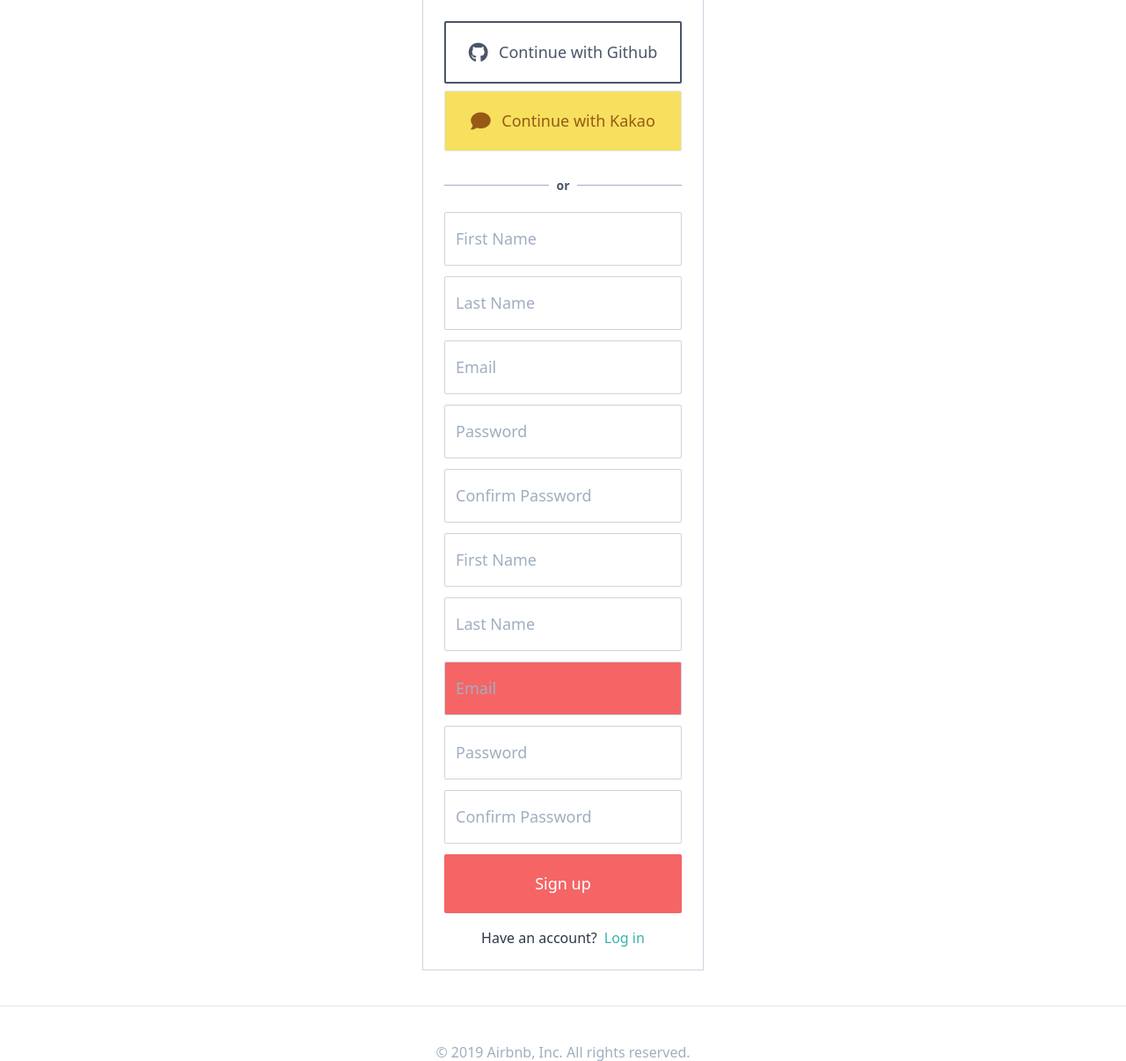
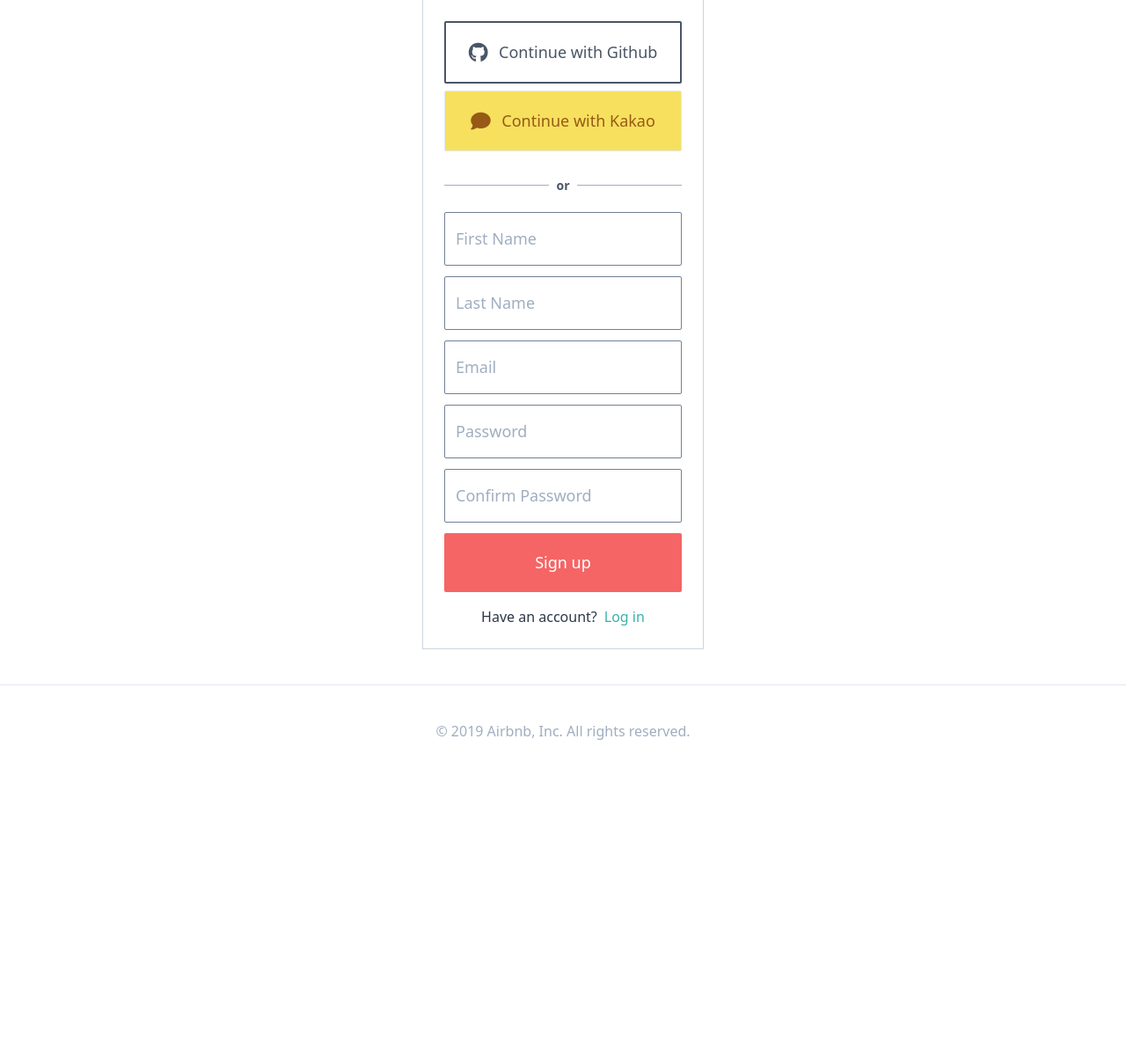
Before and after one commit to haeinjo/airbnb-clone, a Django app: page /users/singup/ in a window 1280 px wide. Shown: the part 97-1303 px from the top of the page at 88% size. After the commit the page ends 938 px from the top, so only its background shows below. Run offline with Django 3.2, Linux system fonts and the light colour scheme; some libraries are stand-ins or nearby versions.

Commit message:
20.11 Forms Shortcut

```diff
--- a/assets/scss/styles.scss
+++ b/assets/scss/styles.scss
@@ -20,7 +20,7 @@
 }
 
 input {
-    @apply text-left px-3 border border-gray-400 rounded-sm py-4 font-medium text-lg font-light w-full;
+    @apply text-left px-3 border border-gray-600 rounded-sm py-4 font-medium text-lg font-light w-full;
     &:focus {
         @apply outline-none border-teal-500;
     }
@@ -31,7 +31,10 @@ form {
         @apply mb-3;
         &.has_error {
             input {
-                @apply bg-red-500;
+                @apply bg-red-200 border-gray-400;
+                &:focus {
+                    @apply border-gray-600;
+                }
             }
         }
     }
--- /dev/null
+++ b/templates/partials/form_input.html
@@ -0,0 +1,8 @@
+<div class="input {% if field.errors %}has_error{% endif %}">
+    {{field}}
+    {% if field.errors %}
+    {% for error in field.errors %}
+    <span class="text-red-700 text-sm font-medium">{{error}}</span>
+    {% endfor %}
+    {% endif %}
+</div>
--- a/templates/users/signup.html
+++ b/templates/users/signup.html
@@ -11,61 +11,13 @@ Sign Up
 {% block content %}
 <div class="lg:w-5/12 md:w-1/2 xl:w-1/4 container mx-auto my-10 flex flex-col items-center border p-6 border-gray-400">
     {% include 'partials/social_login.html' %}
-    <form method="POST" action="{% url 'users:signup' %}">
+    <form method="POST" action="{% url 'users:signup' %}" class="w-full">
         {% csrf_token %}
 
         {% for field in form %}
-        <div class="input">
-            {{field}}
-            {% if field.errors %}
-            {% for error in field.errors %}
-            <span class="text-red-700 text-sm font-medium">{error}}</span>
-            {% endfor %}
-            {% endif %}
-        </div>
+        {% include 'partials/form_input.html' with field=field %}
         {% endfor %}
 
-        <div class="input">
-            {{form.first_name}}
-            {% if form.first_name.errors %}
-            {% for error in form.first_name.errors %}
-            <span class="text-red-700 text-sm font-medium">{error}}</span>
-            {% endfor %}
-            {% endif %}
-        </div>
-        <div class="input">
-            {{form.last_name}}
-            {% if form.last_name.errors %}
-            {% for error in form.last_name.errors %}
-            <span class="text-red-700 text-sm font-medium">{{error}}</span>
-            {% endfor %}
-            {% endif %}
-        </div>
-
-        <div class="input has_error">
-            {{form.email}}
-            {% if form.email.errors %}
-            {% for error in form.email.errors %}
-            <span class="text-red-700 font-medium text-sm ">{{error}}</span>
-            {% endfor %}
-            {% endif %}
-        </div>
-        <div class="input">
-            {{form.password}}
-            {% if form.password.errors %}
-            {% for error in form.password.errors %}
-            <span class="text-red-700 font-medium text-sm ">{{error}}</span>
-            {% endfor %}
-            {% endif %}
-        </div>
-        <div class="input">
-            {{form.password1}}
-            {% if form.password1.errors %}
-            {% for error in form.password1.errors %}
-            <span class="text-red-700 font-medium text-sm ">{{error}}</span>
-            {% endfor %}
-            {% endif %}
-        </div>
         <button class="btn bg-red-500 text-white">Sign up</button>
     </form>
     <div class="flex">
```
Also changed, not shown: templates/users/login.html (+5 -16 lines), static/css/styles.css.
